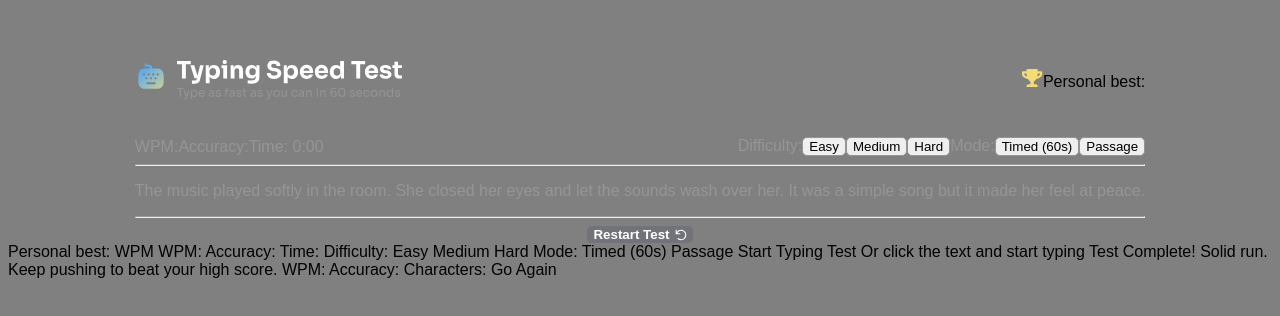
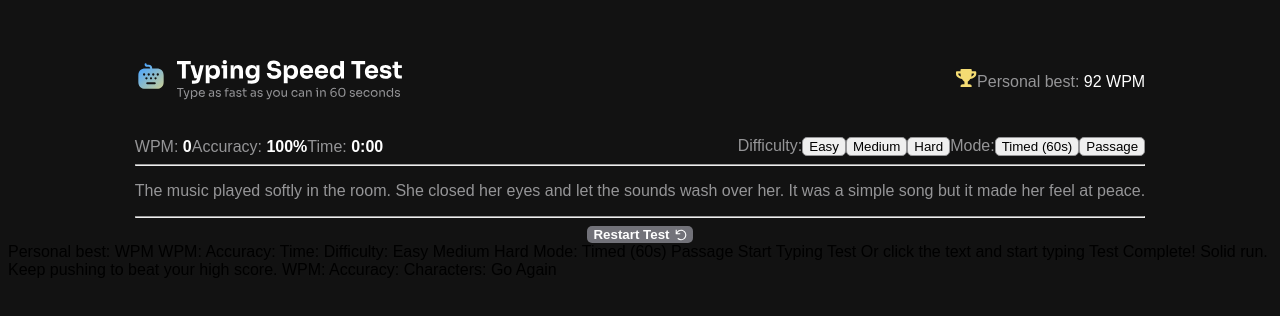
Before and after one commit to FelixHardjana/Typing-Speed-Test---React---Frontend-Mentor, a React (Vite) app: page / in a window 1280 px wide. Shown: the part 242-558 px from the top of the page. Built offline with nearby package versions, Linux system fonts and the light colour scheme; a web font is replaced by a local one.

Commit message:
changed the style

```diff
--- a/src/MainTyping.tsx
+++ b/src/MainTyping.tsx
@@ -78,7 +78,7 @@ const MainTyping = () => {
             <img src="../assets/images/logo-large.svg" alt="Typing Speed Logo" />
             <p>
                 <img src={trophy} alt="trophy-icon" />
-                Personal best:
+                <span>Personal best: <span className='personal-best-text'>92 WPM</span></span>
             </p>
         </header>
 
@@ -86,9 +86,9 @@ const MainTyping = () => {
             <div className="stats-bar">
 
                 <div className='stats-left'>
-                    <span>WPM:</span>
-                    <span>Accuracy:</span>
-                    <span>Time: {timeConverter(timerCountdown)}</span>
+                    <span>WPM: <b className='wpm-text'>0</b></span>
+                    <span>Accuracy: <b className='accuracy-text'>100%</b></span>
+                    <span>Time: <b className='time-text'>{timeConverter(timerCountdown)}</b></span>
                 </div>
 
 
--- a/src/index.css
+++ b/src/index.css
@@ -1,7 +1,7 @@
 
 body{
-  /* background-color: hsl(0, 0%, 7%); */
-  background-color: hsl(0, 0%, 50%);
+  background-color: hsl(0, 0%, 7%);
+  /* background-color: hsl(0, 0%, 50%); */
   font-family: Sora, sans-serif;
 
   display: flex;
@@ -24,6 +24,14 @@ body{
   margin-left: auto;
 }
 
+.main-header span{
+  color: hsl(240, 1%, 59%);
+}
+
+.main-header .personal-best-text{
+  color: white;
+}
+
 .stats-bar{
   display: flex;
   justify-content: center;
@@ -35,6 +43,12 @@ body{
   color: hsl(240, 1%, 59%);
   margin-right: auto;
 }
+
+.stats-left b{
+  color: white;
+}
+
+
 
 .stats-right{
   color: hsl(240, 1%, 59%);
```
